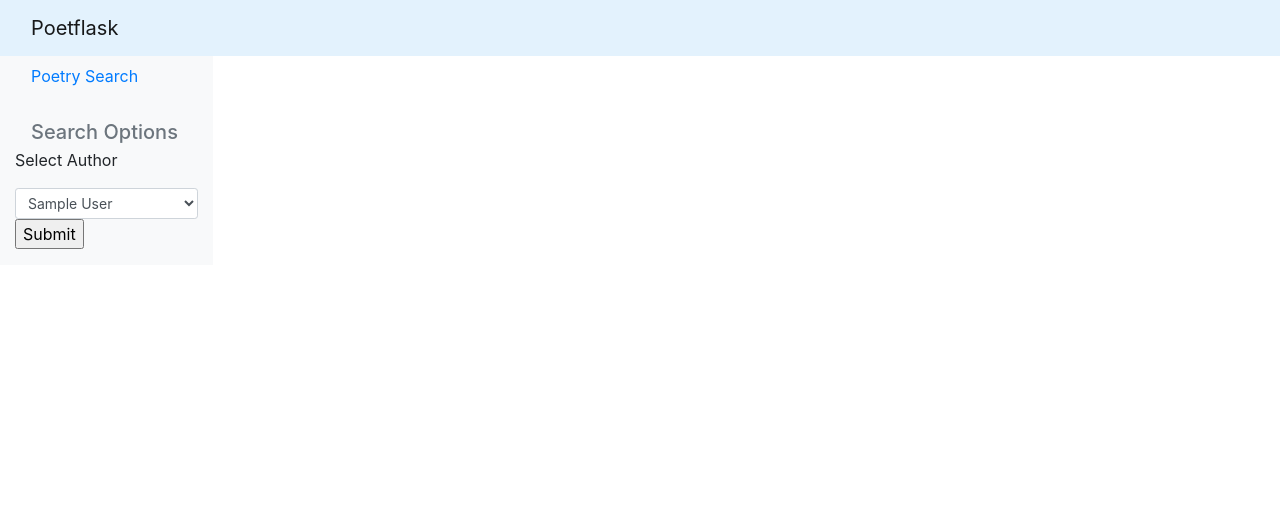
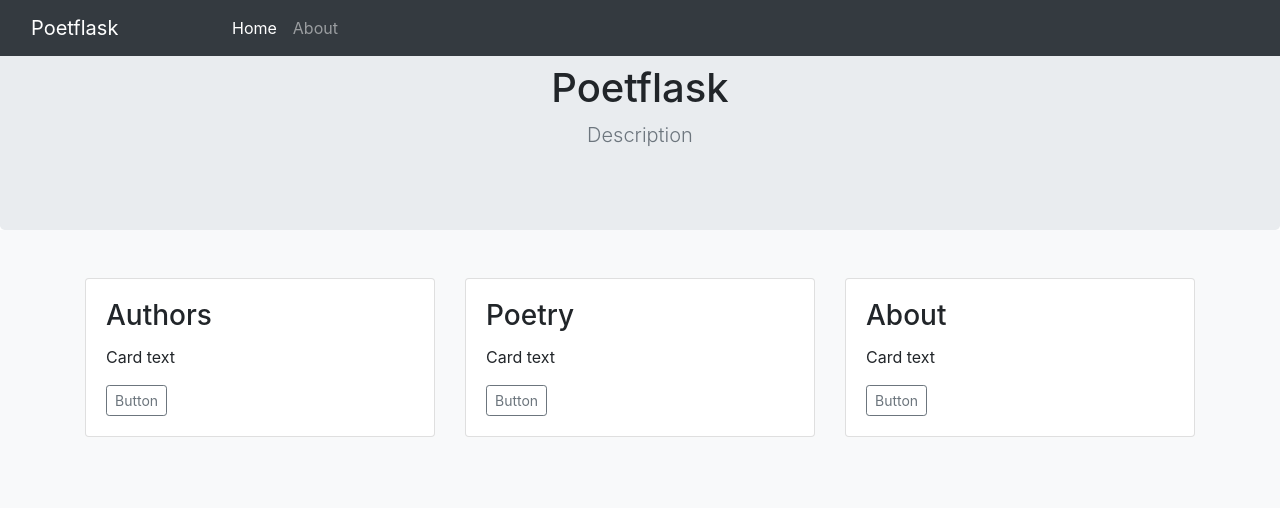
Before and after one commit to aschleg/poetflask, a Flask app: page / in a window 1280 px wide. Shown: the top 508 px of the page. Run offline with Flask 2, Linux system fonts and the light colour scheme; tables that the repository leaves empty hold one stand-in row (values such as "Sample post"); some libraries are stand-ins or nearby versions.

Commit message:
commit most recent changes

```diff
--- a/app/templates/base.html
+++ b/app/templates/base.html
@@ -11,9 +11,12 @@
         <title>{{ title }}</title>
     </head>
     <body>
-        <nav class="navbar navbar-light" style="background-color: #e3f2fd;">
+        <nav class="navbar navbar-expand-md navbar-dark fixed-top bg-dark">
             <a class="navbar-brand col-sm-3 col-md-2 mr-0" href="#">Poetflask</a>
-            <div class="collapse navbar-collapse">
+            <button class="navbar-toggler" aria-controls="navbarsDefault" aria-expanded="false" aria-label="Toggle navigation">
+                <span class="navbar-toggler-icon"></span>
+            </button>
+            <div class="collapse navbar-collapse" id="navbarsDefault">
                 <ul class="navbar-nav mr-auto mt-2 mt-lg-0">
                     <li class="nav-item active">
                         <a class="nav-link" href="#">Home <span class="sr-only">(current)</span></a>
@@ -24,11 +27,6 @@
                 </ul>
             </div>
         </nav>
-        <div class="container-fluid">
-            <div class="row">
-                {% block content %}{% endblock %}
-                {% block authorpoems %}{% endblock %}
-            </div>
-        </div>
+        {% block content %}{% endblock %}
     </body>
 </html>
--- a/app/templates/index.html
+++ b/app/templates/index.html
@@ -2,7 +2,7 @@
 
 {% block content %}
 
-    <nav class="col-md-2 d-none d-md-block bg-light sidebar">
+{#    <nav class="col-md-2 d-none d-md-block bg-light sidebar">
         <div class="sidebar-sticky">
             <ul class="nav flex-column">
                 <li class="nav-item">
@@ -25,7 +25,7 @@
                 </div>
             </form>
         </div>
-    </nav>
+    </nav>#}
 {#    <main role="main" class="col-md-9 ml-sm-auto col-lg-10 px-4">
         <div class="d-flex justify-content-between flex-wrap flex-md-nowrap align-items-cent pt-3 pb-2 mb-3 border-bottom">
             <h1>Poetry</h1>
@@ -38,5 +38,61 @@
         </div>
     </main>#}
 
+    <main role="main">
+        <section class="jumbotron text-center" style="margin-bottom: 0">
+            <div class="container">
+                <h1 class="jumbotron-heading">Poetflask</h1>
+                <p class="lead text-muted">Description</p>
+            </div>
+        </section>
+        <div class="album py-5 bg-light">
+            <div class="container">
+                <div class="row">
+                    <div class="col-md-4">
+                        <div class="card mb-4 box-shadow">
+                            <img class="card-img-top" style="width: 100%; display: block;">
+                            <div class="card-body">
+                                <h3 class="card-title">Authors</h3>
+                                <p class="card-text">Card text</p>
+                                <div class="d-flex justify-content-between align-items-center">
+                                    <div class="btn-group">
+                                        <button type="button" class="btn btn-sm btn-outline-secondary">Button</button>
+                                    </div>
+                                </div>
+                            </div>
+                        </div>
+                    </div>
+                    <div class="col-md-4">
+                        <div class="card mb-4 box-shadow">
+                            <img class="card-img-top" style="width: 100%; display: block;">
+                            <div class="card-body">
+                                <h3 class="card-title">Poetry</h3>
+                                <p class="card-text">Card text</p>
+                                <div class="d-flex justify-content-between align-items-center">
+                                    <div class="btn-group">
+                                        <button type="button" class="btn btn-sm btn-outline-secondary">Button</button>
+                                    </div>
+                                </div>
+                            </div>
+                        </div>
+                    </div>
+                    <div class="col-md-4">
+                        <div class="card mb-4 box-shadow">
+                            <img class="card-img-top" style="width: 100%; display: block;">
+                            <div class="card-body">
+                                <h3 class="card-title">About</h3>
+                                <p class="card-text">Card text</p>
+                                <div class="d-flex justify-content-between align-items-center">
+                                    <div class="btn-group">
+                                        <button type="button" class="btn btn-sm btn-outline-secondary">Button</button>
+                                    </div>
+                                </div>
+                            </div>
+                        </div>
+                    </div>
+                </div>
+            </div>
+        </div>
+    </main>
 
 {% endblock %}
```
Also changed, not shown: app/templates/authors.html (added, +10 -0 lines).
